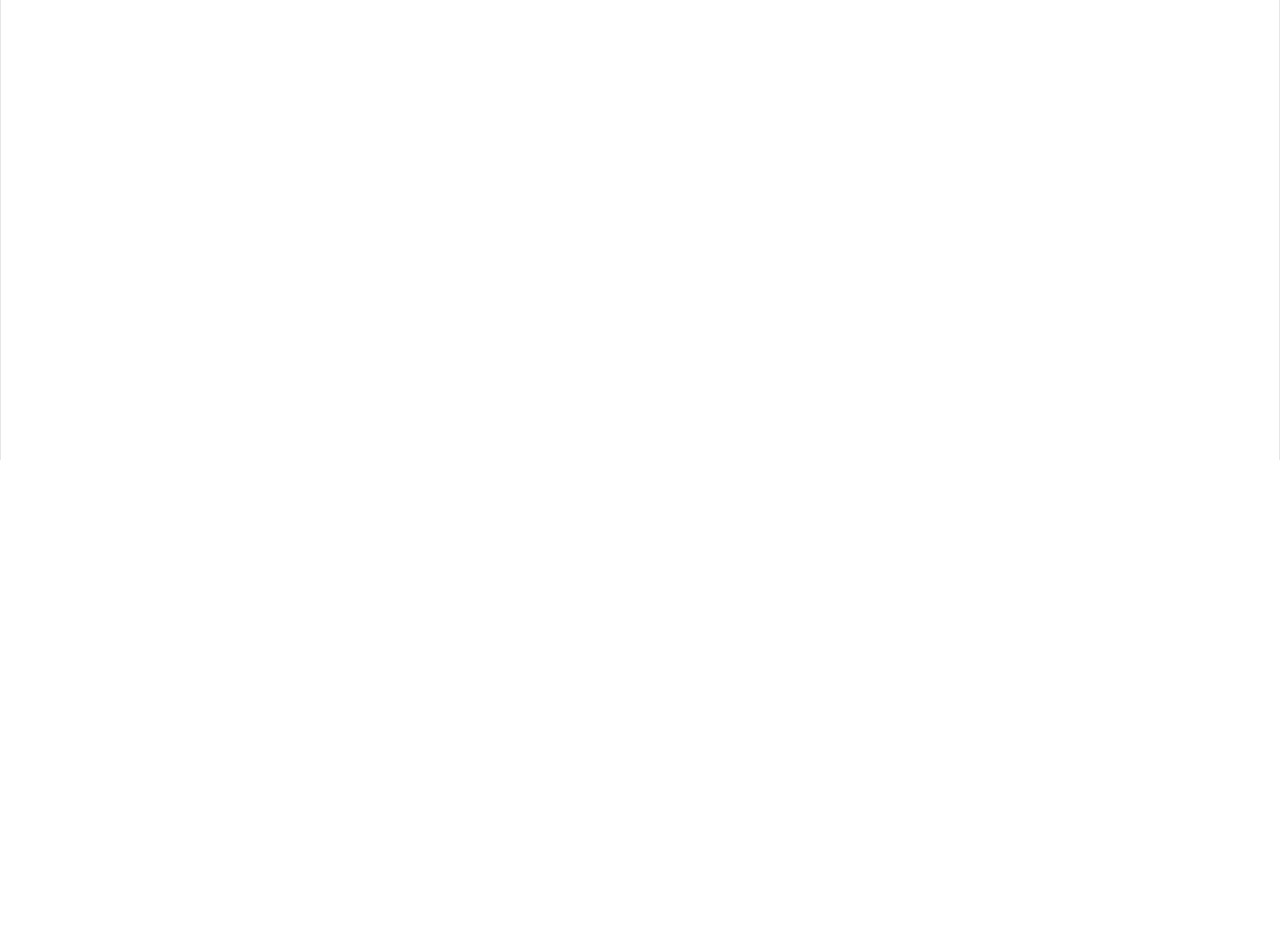
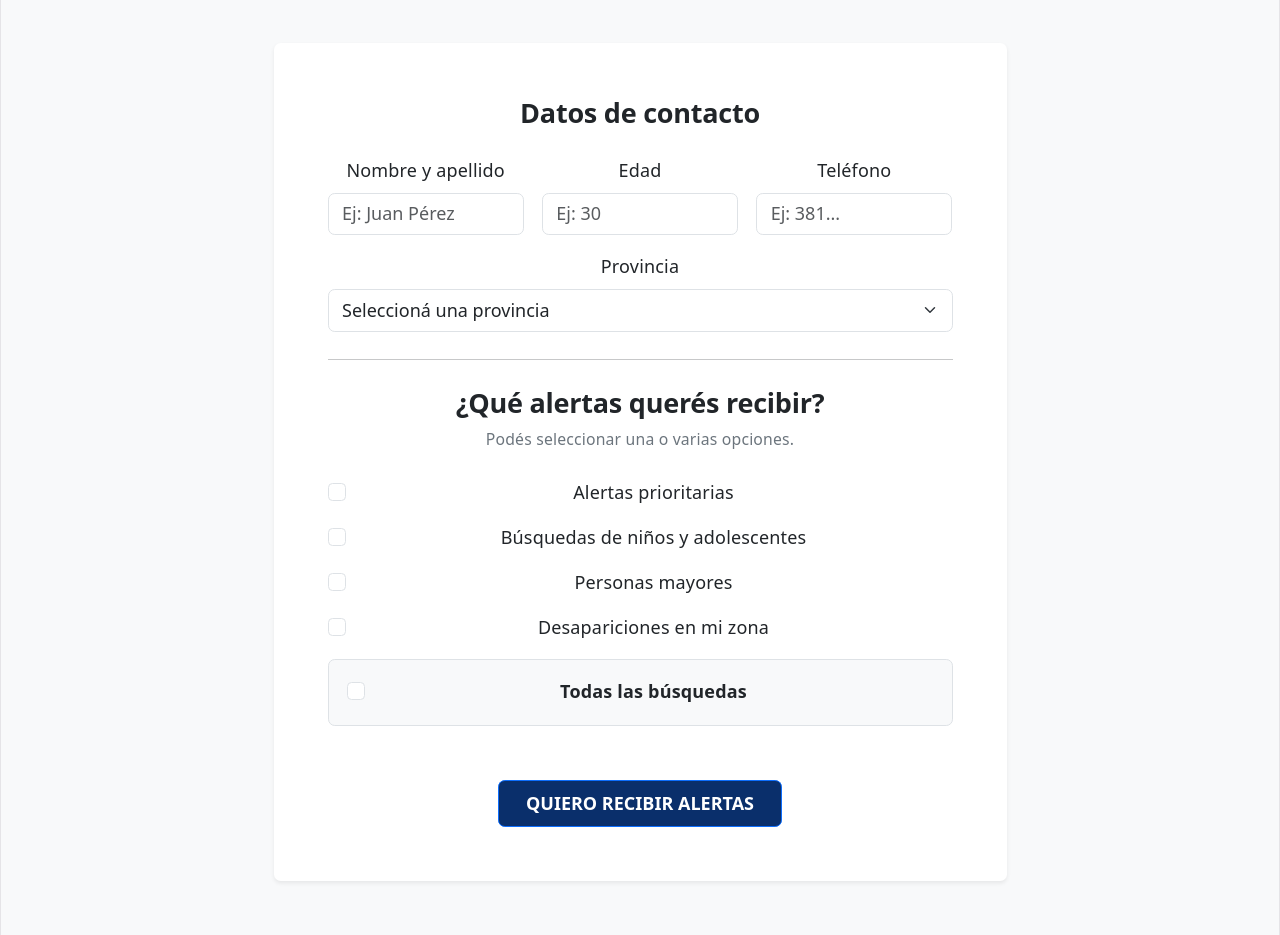
Before and after one commit to IgnacioRosconi/AlertaBusqueda-frontend, a React (Vite) app: page /alertas in a window 1280 px wide. Before the commit this address had no page. Shown: the part 340-1275 px from the top of the page. Before the commit the page ends 800 px from the top, so only its background shows below. Built offline with nearby package versions, Linux system fonts and the light colour scheme.

Commit message:
refactor: migrar estructura inicial de alertas

```diff
--- a/src/App.jsx
+++ b/src/App.jsx
@@ -5,6 +5,7 @@ import Navbar from "./components/Navbar";
 import Hero from "./components/Hero";
 import Benefits from "./components/Benefits";
 import Busqueda from "./pages/Busqueda";
+import RecibirAlertas from "./pages/RecibirAlertas";
 
 function Inicio() {
   return (
@@ -24,6 +25,7 @@ function App() {
         <Route path="/" element={<Inicio />} />
         <Route path="/busqueda" element={<Busqueda />} />
         <Route path="/registro" element={<Registro />} />
+        <Route path="/alertas" element={<RecibirAlertas />} />
       </Routes>
 
     </>
--- a/src/components/Navbar.jsx
+++ b/src/components/Navbar.jsx
@@ -83,12 +83,14 @@ function Navbar() {
             </Nav.Link>
 
             <Nav.Link
-              as="button"
-              className="text-start text-dark"
-              onClick={handleClose}
-            >
-              Recibir Alertas
-            </Nav.Link>
+  as={Link}
+  to="/alertas"
+  className="text-start text-dark"
+  onClick={handleClose}
+>
+  Recibir Alertas
+</Nav.Link>
+
           </Nav>
         </Offcanvas.Body>
       </Offcanvas>
--- /dev/null
+++ b/src/pages/RecibirAlertas.jsx
@@ -0,0 +1,201 @@
+import { Button, Card, Col, Container, Form, Row } from "react-bootstrap";
+import { useState } from "react";
+
+const provincias = [
+  "Buenos Aires",
+  "Ciudad Autónoma de Buenos Aires",
+  "Catamarca",
+  "Chaco",
+  "Chubut",
+  "Córdoba",
+  "Corrientes",
+  "Entre Ríos",
+  "Formosa",
+  "Jujuy",
+  "La Pampa",
+  "La Rioja",
+  "Mendoza",
+  "Misiones",
+  "Neuquén",
+  "Río Negro",
+  "Salta",
+  "San Juan",
+  "San Luis",
+  "Santa Cruz",
+  "Santa Fe",
+  "Santiago del Estero",
+  "Tierra del Fuego",
+  "Tucumán",
+];
+
+function RecibirAlertas() {
+      const [nombre, setNombre] = useState("");
+  const [edad, setEdad] = useState("");
+  const [telefono, setTelefono] = useState("");
+
+  function evitarEnvioTemporal(e) {
+    e.preventDefault();
+  }
+
+  return (
+    <main className="bg-light py-5">
+      <Container>
+        <div className="text-center mb-5">
+          <h1 className="fw-bold" style={{ color: "#0A2F6B" }}>
+            RECIBIR ALERTAS DE BÚSQUEDA
+          </h1>
+
+          <p className="text-secondary mx-auto" style={{ maxWidth: "700px" }}>
+            Registrate para recibir información sobre búsquedas prioritarias y
+            novedades relevantes de acuerdo con las opciones que selecciones.
+          </p>
+        </div>
+
+        <Row className="justify-content-center">
+          <Col xs={12} lg={8}>
+            <Card className="shadow-sm border-0">
+              <Card.Body className="p-4 p-md-5">
+                <h2 className="h4 fw-bold mb-4">Datos de contacto</h2>
+
+                <Form onSubmit={evitarEnvioTemporal}>
+                  <Row className="g-3 mb-4">
+                    <Col md={4}>
+                      <Form.Group controlId="nombreAlertas">
+                        <Form.Label>Nombre y apellido</Form.Label>
+                        <Form.Control
+  type="text"
+  placeholder="Ej: Juan Pérez"
+  value={nombre}
+  onChange={(e) =>
+    setNombre(
+      e.target.value.replace(
+        /[^A-Za-zÁÉÍÓÚáéíóúÑñÜü\s]/g,
+        ""
+      )
+    )
+  }
+  required
+/>
+                      </Form.Group>
+                    </Col>
+
+                    <Col md={4}>
+                      <Form.Group controlId="edadAlertas">
+                        <Form.Label>Edad</Form.Label>
+                        <Form.Control
+  type="text"
+  inputMode="numeric"
+  maxLength={3}
+  placeholder="Ej: 30"
+  value={edad}
+  onChange={(e) =>
+    setEdad(e.target.value.replace(/[^0-9]/g, ""))
+  }
+  required
+/>
+                      </Form.Group>
+                    </Col>
+
+                    <Col md={4}>
+                      <Form.Group controlId="telefonoAlertas">
+                        <Form.Label>Teléfono</Form.Label>
+                        <Form.Control
+  type="tel"
+  placeholder="Ej: 381..."
+  value={telefono}
+  onChange={(e) =>
+    setTelefono(
+      e.target.value.replace(/[^0-9+\-\s]/g, "")
+    )
+  }
+  required
+/>
+                      </Form.Group>
+                    </Col>
+
+                    <Col xs={12}>
+                      <Form.Group controlId="provinciaAlertas">
+                        <Form.Label>Provincia</Form.Label>
+
+                        <Form.Select defaultValue="" required>
+                          <option value="" disabled>
+                            Seleccioná una provincia
+                          </option>
+
+                          {provincias.map((provincia) => (
+                            <option key={provincia} value={provincia}>
+                              {provincia}
+                            </option>
+                          ))}
+                        </Form.Select>
+                      </Form.Group>
+                    </Col>
+                  </Row>
+
+                  <hr className="my-4" />
+
+                  <h2 className="h4 fw-bold mb-2">
+                    ¿Qué alertas querés recibir?
+                  </h2>
+
+                  <p className="text-secondary small mb-4">
+                    Podés seleccionar una o varias opciones.
+                  </p>
+
+                  <Form.Check
+                    type="checkbox"
+                    id="alertasPrioritarias"
+                    label="Alertas prioritarias"
+                    className="mb-3"
+                  />
+
+                  <Form.Check
+                    type="checkbox"
+                    id="menores"
+                    label="Búsquedas de niños y adolescentes"
+                    className="mb-3"
+                  />
+
+                  <Form.Check
+                    type="checkbox"
+                    id="adultosMayores"
+                    label="Personas mayores"
+                    className="mb-3"
+                  />
+
+                  <Form.Check
+                    type="checkbox"
+                    id="miZona"
+                    label="Desapariciones en mi zona"
+                    className="mb-3"
+                  />
+
+                  <div className="bg-light border rounded p-3 mb-4">
+                    <Form.Check
+                      type="checkbox"
+                      id="todas"
+                      label="Todas las búsquedas"
+                      className="fw-bold"
+                    />
+                  </div>
+
+                  <div className="text-center mt-5">
+                    <Button
+                      type="submit"
+                      className="px-4 py-2 fw-bold"
+                      style={{ backgroundColor: "#0A2F6B" }}
+                    >
+                      QUIERO RECIBIR ALERTAS
+                    </Button>
+                  </div>
+                </Form>
+              </Card.Body>
+            </Card>
+          </Col>
+        </Row>
+      </Container>
+    </main>
+  );
+}
+
+export default RecibirAlertas;
```
